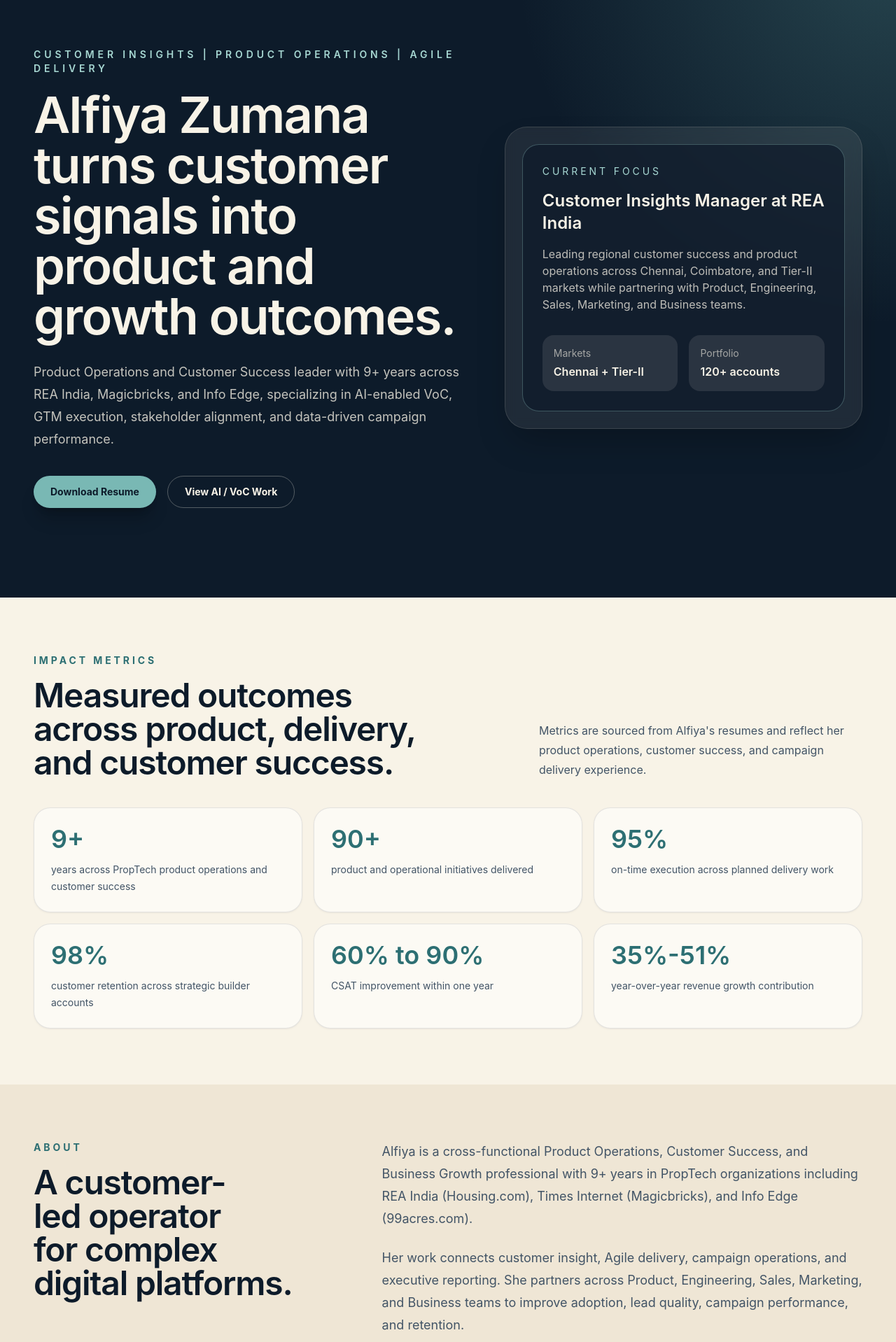
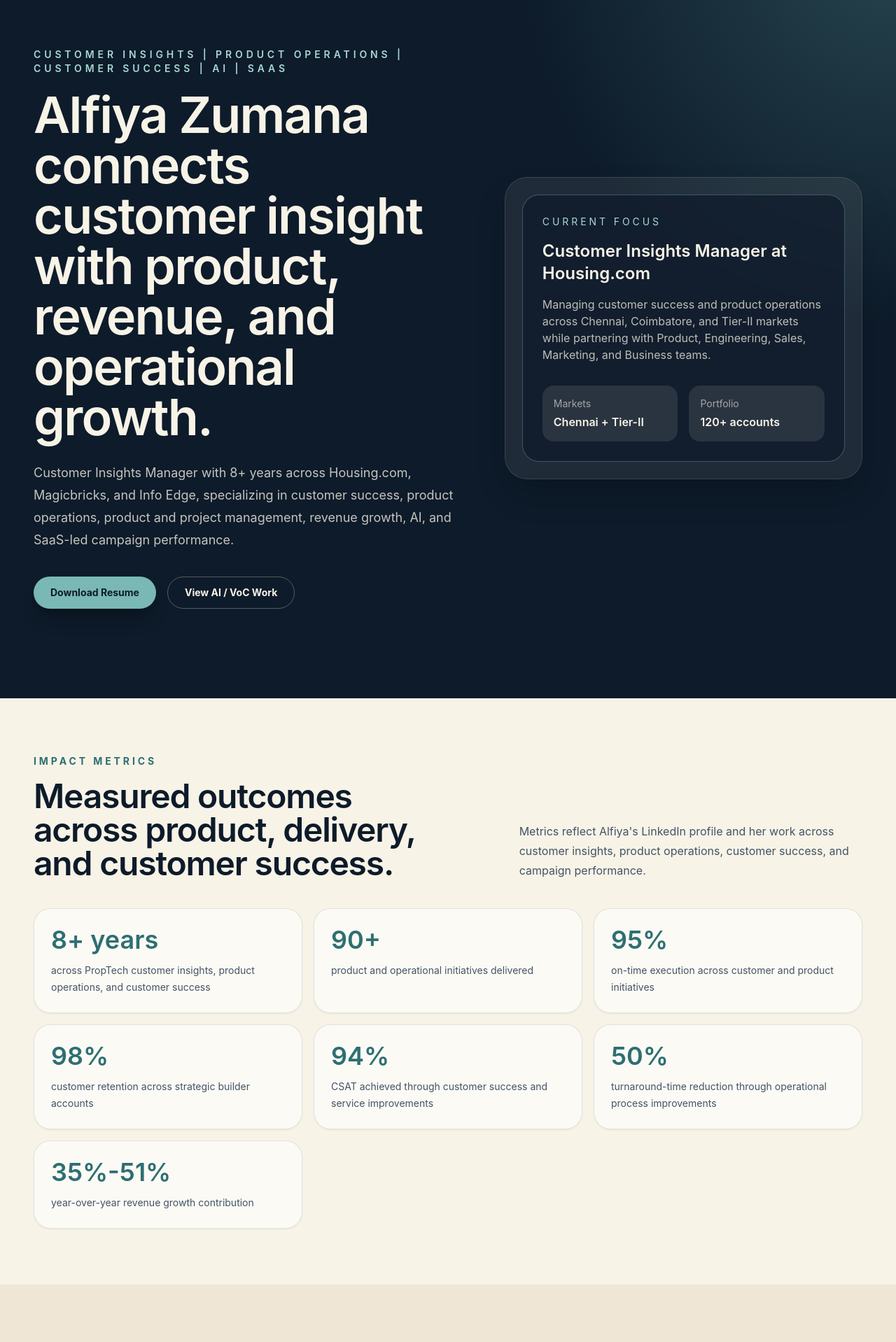
Before and after one commit to alfiya3110/alfiya-portfolio, a React (Vite) app: page / in a window 1280 px wide. Shown: the part 80-1998 px from the top of the page at 70% size. Built offline with nearby package versions, Linux system fonts and the light colour scheme.

Commit message:
Update portfolio from LinkedIn profile.
Co-authored-by: Cursor <cursoragent@cursor.com>

```diff
--- a/src/App.tsx
+++ b/src/App.tsx
@@ -1,22 +1,24 @@
 const metrics = [
-  { value: '9+', label: 'years across PropTech product operations and customer success' },
+  { value: '8+ years', label: 'across PropTech customer insights, product operations, and customer success' },
   { value: '90+', label: 'product and operational initiatives delivered' },
-  { value: '95%', label: 'on-time execution across planned delivery work' },
+  { value: '95%', label: 'on-time execution across customer and product initiatives' },
   { value: '98%', label: 'customer retention across strategic builder accounts' },
-  { value: '60% to 90%', label: 'CSAT improvement within one year' },
+  { value: '94%', label: 'CSAT achieved through customer success and service improvements' },
+  { value: '50%', label: 'turnaround-time reduction through operational process improvements' },
   { value: '35%-51%', label: 'year-over-year revenue growth contribution' },
 ];
 
 const timeline = [
   {
     period: 'Jul 2024 - Present',
-    role: 'Customer Insights & Product Operations Lead',
-    company: 'REA India (Housing.com)',
+    role: 'Customer Insights Manager',
+    company: 'Housing.com',
     location: 'Chennai, India',
     points: [
-      'Leads regional rollout and execution of product features across Chennai, Coimbatore, and Tier-II markets with a 30-40 member team.',
-      'Partners with Product and Engineering teams to triage customer feedback, prioritize Jira backlog tickets, and support 95% on-time sprint delivery.',
-      'Directs client operations across 120+ strategic builder accounts, supporting 98% retention and 35%-51% YoY revenue growth.',
+      'Manages a portfolio of 120+ builders, developers, and broker accounts across Chennai, Coimbatore, and Tier-II markets.',
+      'Works closely with Product and Engineering teams to convert customer feedback into product enhancements and better user experiences.',
+      'Improved CSAT to 94%, achieved 98% customer retention, contributed to 35%-51% YoY regional revenue growth, and reduced turnaround time by 50%.',
+      'Uses SQL, Databricks, dashboards, and AI tools to analyze customer behavior and improve campaign performance.',
     ],
   },
   {
@@ -26,8 +28,9 @@ const timeline = [
     location: 'Noida, India',
     points: [
       'Delivered 70+ product and customer experience initiatives with 95% on-time completion.',
-      'Collaborated with Engineering, UX, Sales, and Marketing teams to streamline product operations and customer feedback loops.',
       'Implemented proactive engagement strategies that increased account retention by 35%.',
+      'Worked with Product, Engineering, and Sales teams to improve onboarding and the overall customer experience.',
+      'Prepared customer performance reports and adoption insights that supported product improvements.',
     ],
   },
   {
@@ -92,19 +95,19 @@ const caseStudies = [
 const skillGroups = [
   {
     title: 'Product & Delivery',
-    skills: ['Product Operations', 'Agile/Scrum', 'Sprint Planning', 'Jira', 'Confluence', 'PRD Requirements', 'GTM Rollouts'],
+    skills: ['Product Operations', 'Product & Project Management', 'Agile/Scrum', 'Sprint Planning', 'Jira', 'Confluence', 'GTM Rollouts'],
   },
   {
     title: 'Customer Success',
-    skills: ['Customer Lifecycle Management', 'Strategic Account Management', 'Customer Retention', 'Product Adoption', 'QBR / EBR', 'Customer Experience'],
+    skills: ['Customer Insights', 'Customer Lifecycle Management', 'Strategic Account Management', 'Customer Retention', 'Product Adoption', 'QBR / EBR'],
   },
   {
     title: 'AI & Analytics',
-    skills: ['Voice of Customer', 'Generative AI', 'ChatGPT', 'Google Gemini', 'Claude', 'SQL', 'Databricks', 'Power BI', 'Tableau'],
+    skills: ['Voice of Customer', 'Generative AI', 'AI Tools', 'SQL', 'Databricks', 'Dashboards', 'Power BI', 'Tableau'],
   },
   {
     title: 'Operations Tools',
-    skills: ['Salesforce', 'Zoho CRM', 'Freshdesk', 'LeadSquared', 'Jenkins', 'Zapier', 'Microsoft Excel'],
+    skills: ['SaaS', 'Revenue Growth', 'Salesforce', 'Zoho CRM', 'Freshdesk', 'LeadSquared', 'Jenkins', 'Microsoft Excel'],
   },
 ];
 
@@ -145,15 +148,15 @@ function App() {
           <div id="top" className="grid flex-1 items-center gap-12 py-20 lg:grid-cols-[1.1fr_0.9fr] lg:py-24">
             <div>
               <p className="mb-5 text-sm font-semibold uppercase tracking-[0.35em] text-teal-light">
-                Customer Insights | Product Operations | Agile Delivery
+                Customer Insights | Product Operations | Customer Success | AI | SaaS
               </p>
               <h1 className="max-w-4xl text-5xl font-semibold tracking-tight text-balance sm:text-6xl lg:text-7xl">
-                Alfiya Zumana turns customer signals into product and growth outcomes.
+                Alfiya Zumana connects customer insight with product, revenue, and operational growth.
               </h1>
               <p className="mt-7 max-w-2xl text-lg leading-8 text-ivory/78">
-                Product Operations and Customer Success leader with 9+ years across REA India,
-                Magicbricks, and Info Edge, specializing in AI-enabled VoC, GTM execution,
-                stakeholder alignment, and data-driven campaign performance.
+                Customer Insights Manager with 8+ years across Housing.com, Magicbricks, and
+                Info Edge, specializing in customer success, product operations, product and
+                project management, revenue growth, AI, and SaaS-led campaign performance.
               </p>
               <div className="mt-9 flex flex-col gap-4 sm:flex-row">
                 <a
@@ -175,11 +178,11 @@ function App() {
             <div className="rounded-[2rem] border border-ivory/12 bg-ivory/8 p-6 shadow-2xl backdrop-blur">
               <div className="rounded-[1.5rem] border border-teal-light/30 bg-navy/70 p-7">
                 <p className="text-sm uppercase tracking-[0.28em] text-teal-light">Current Focus</p>
-                <h2 className="mt-4 text-2xl font-semibold text-ivory">Customer Insights Manager at REA India</h2>
+                <h2 className="mt-4 text-2xl font-semibold text-ivory">Customer Insights Manager at Housing.com</h2>
                 <p className="mt-4 text-ivory/75">
-                  Leading regional customer success and product operations across Chennai,
-                  Coimbatore, and Tier-II markets while partnering with Product, Engineering,
-                  Sales, Marketing, and Business teams.
+                  Managing customer success and product operations across Chennai, Coimbatore,
+                  and Tier-II markets while partnering with Product, Engineering, Sales,
+                  Marketing, and Business teams.
                 </p>
                 <dl className="mt-8 grid grid-cols-2 gap-4">
                   <div className="rounded-2xl bg-ivory/10 p-4">
@@ -204,8 +207,8 @@ function App() {
             <h2 id="impact-heading" className="section-heading">Measured outcomes across product, delivery, and customer success.</h2>
           </div>
           <p className="max-w-xl text-base leading-7 text-slate">
-            Metrics are sourced from Alfiya's resumes and reflect her product operations,
-            customer success, and campaign delivery experience.
+            Metrics reflect Alfiya's LinkedIn profile and her work across customer insights,
+            product operations, customer success, and campaign performance.
           </p>
         </div>
         <div className="grid gap-4 sm:grid-cols-2 lg:grid-cols-3">
@@ -226,15 +229,17 @@ function App() {
           </div>
           <div className="space-y-6 text-lg leading-8 text-slate">
             <p>
-              Alfiya is a cross-functional Product Operations, Customer Success, and Business
-              Growth professional with 9+ years in PropTech organizations including REA India
-              (Housing.com), Times Internet (Magicbricks), and Info Edge (99acres.com).
+              Alfiya is a Customer Insights Manager and cross-functional Product Operations,
+              Customer Success, Product and Project Management, Revenue Growth, AI, and SaaS
+              professional with 8+ years in PropTech organizations including Housing.com,
+              Magicbricks, and Info Edge.
             </p>
             <p>
-              Her work connects customer insight, Agile delivery, campaign operations, and
-              executive reporting. She partners across Product, Engineering, Sales, Marketing,
-              and Business teams to improve adoption, lead quality, campaign performance, and
-              retention.
+              Her work connects customer behavior analysis, AI-enabled Voice of Customer,
+              dashboards, onboarding, QBRs, campaign operations, and executive reporting. She
+              partners across Product, Engineering, Sales, Marketing, and Business teams to
+              improve adoption, product feedback loops, customer experience, retention, and
+              revenue outcomes.
             </p>
           </div>
         </div>
@@ -242,7 +247,7 @@ function App() {
 
       <section id="work" aria-labelledby="timeline-heading" className="mx-auto max-w-7xl px-6 py-20 sm:px-10 lg:px-12">
         <p className="section-kicker">Professional Timeline</p>
-        <h2 id="timeline-heading" className="section-heading max-w-3xl">From quality operations to customer insights and product delivery leadership.</h2>
+        <h2 id="timeline-heading" className="section-heading max-w-3xl">From quality operations to customer insights, SaaS growth, and product operations leadership.</h2>
         <div className="mt-12 space-y-6">
           {timeline.map((item) => (
             <article key={`${item.company}-${item.period}`} className="card grid gap-6 lg:grid-cols-[0.35fr_0.65fr]">
@@ -300,7 +305,7 @@ function App() {
         <div className="grid gap-10 lg:grid-cols-[0.35fr_0.65fr]">
           <div>
             <p className="section-kicker">Skills</p>
-            <h2 id="skills-heading" className="section-heading">A toolkit spanning insight, execution, and business growth.</h2>
+            <h2 id="skills-heading" className="section-heading">A toolkit spanning insight, execution, SaaS operations, and business growth.</h2>
           </div>
           <div className="grid gap-5 sm:grid-cols-2">
             {skillGroups.map((group) => (
@@ -352,7 +357,7 @@ function App() {
         <div className="rounded-[2rem] bg-navy p-8 text-ivory shadow-2xl sm:p-12 lg:p-16">
           <p className="section-kicker text-teal-light">Contact</p>
           <h2 id="contact-heading" className="max-w-3xl text-4xl font-semibold tracking-tight sm:text-5xl">
-            Open to product operations, customer success, and AI-enabled customer insights conversations.
+            Open to customer insights, product operations, customer success, AI, SaaS, and revenue growth conversations.
           </h2>
           <div className="mt-8 grid gap-4 sm:grid-cols-2 lg:grid-cols-4">
             <a className="contact-link" href="mailto:alfiyazumana1989@gmail.com">Email</a>
```
